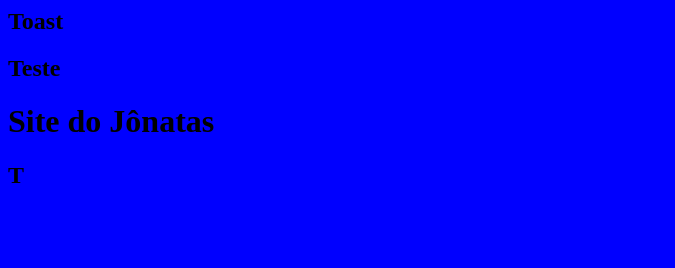
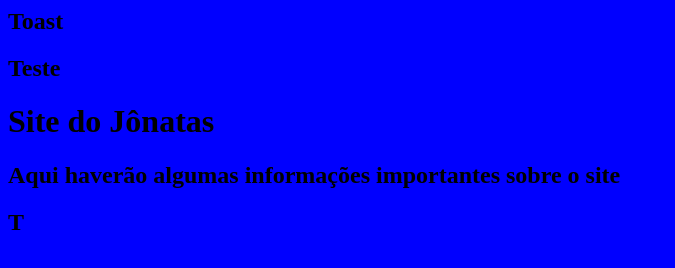
Before and after one commit to JonatasMonteiro/ProjetoGitAlura, a plain HTML site: page index.html in a window 1280 px wide. Shown: the whole page, without its empty margins (0-675 px from the left). Drawn offline with Linux system fonts and the light colour scheme.

Commit message:
Adição de Informações

```diff
--- a/index.html
+++ b/index.html
@@ -6,6 +6,7 @@
     </head>
     <body>
     <h1>Site do Jônatas</h1>
+    <h2>Aqui haverão algumas informações importantes sobre o site</h2>
     <h2>T</h2>
     </body>
 </html>
```
